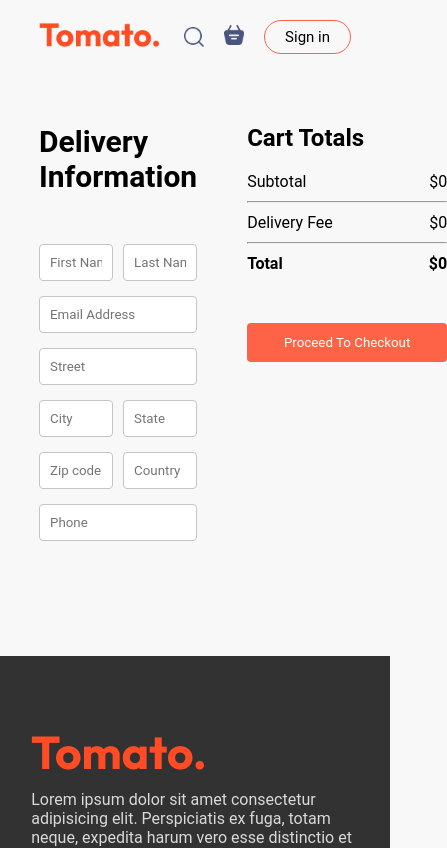
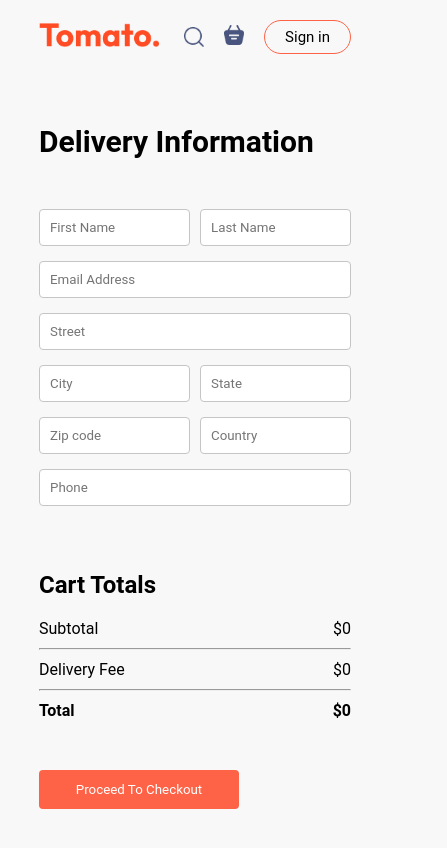
Before and after one commit to YashKulat01/Domato_Food_Delivery_App, a React (Vite) app in the folder FrontEnd/: page /placeOrder in a window 390 px wide. Shown: the top 848 px of the page, 447 px wide, since content can reach past the window. Built offline with nearby package versions, Linux system fonts and the light colour scheme.

Commit message:
update PlaceOrder.css

```diff
--- a/FrontEnd/src/Pages/PlaceOrder/PlaceOrder.css
+++ b/FrontEnd/src/Pages/PlaceOrder/PlaceOrder.css
@@ -43,3 +43,13 @@
 .placeOrder .cartTotal button{
     margin-top: 30px;
 }
+
+@media (max-width:750px){
+    .placeOrder{
+        flex-direction: column;
+    }
+    .placeOrderLeft{
+        justify-self: end;
+        width: 100%;
+    }
+}
```
